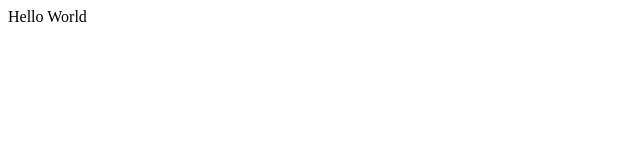
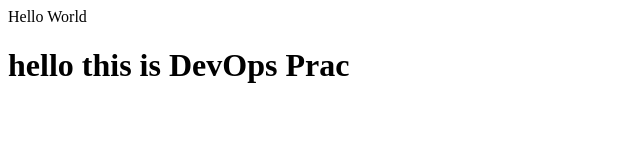
Before and after one commit to Devendro/DevOps, a plain HTML site: page index.html in a window 1280 px wide. Shown: the whole page, without its empty margins (0-640 px from the left). Drawn offline with Linux system fonts and the light colour scheme.

Commit message:
Updated Index.html file

```diff
--- a/index.html
+++ b/index.html
@@ -7,5 +7,6 @@
 </head>
 <body>
     Hello World
+    <h1>hello this is DevOps Prac</h1>
 </body>
 </html>
```
